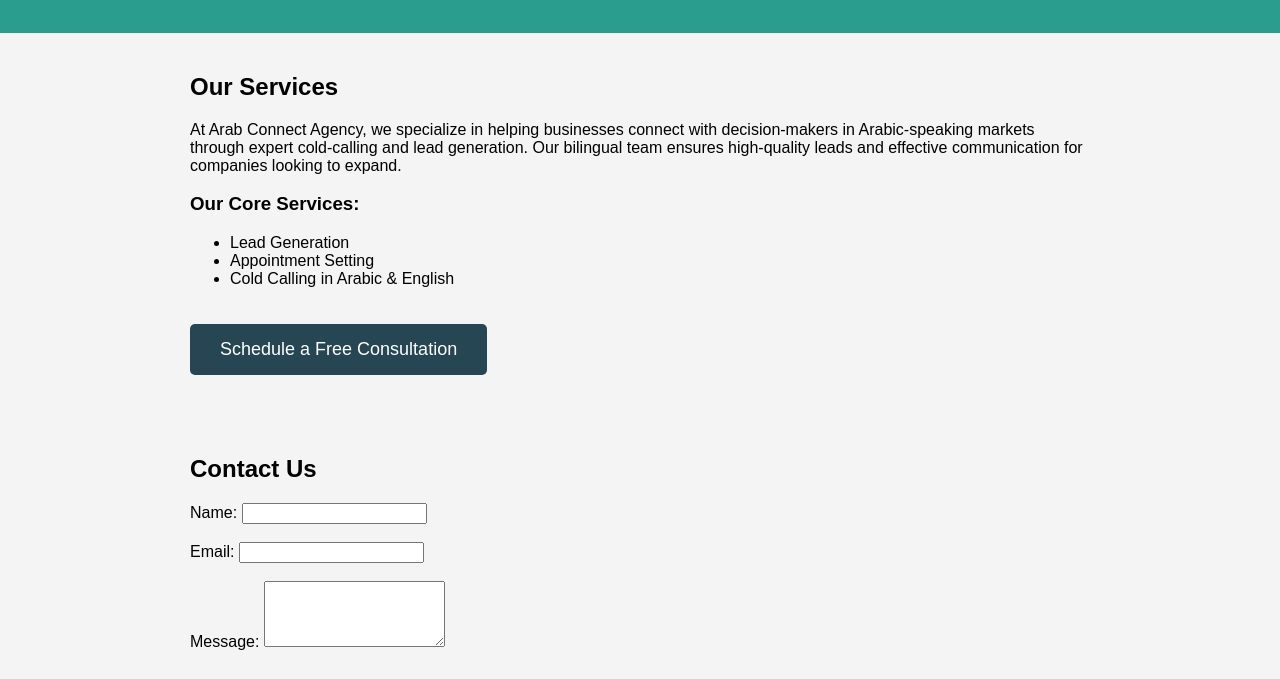
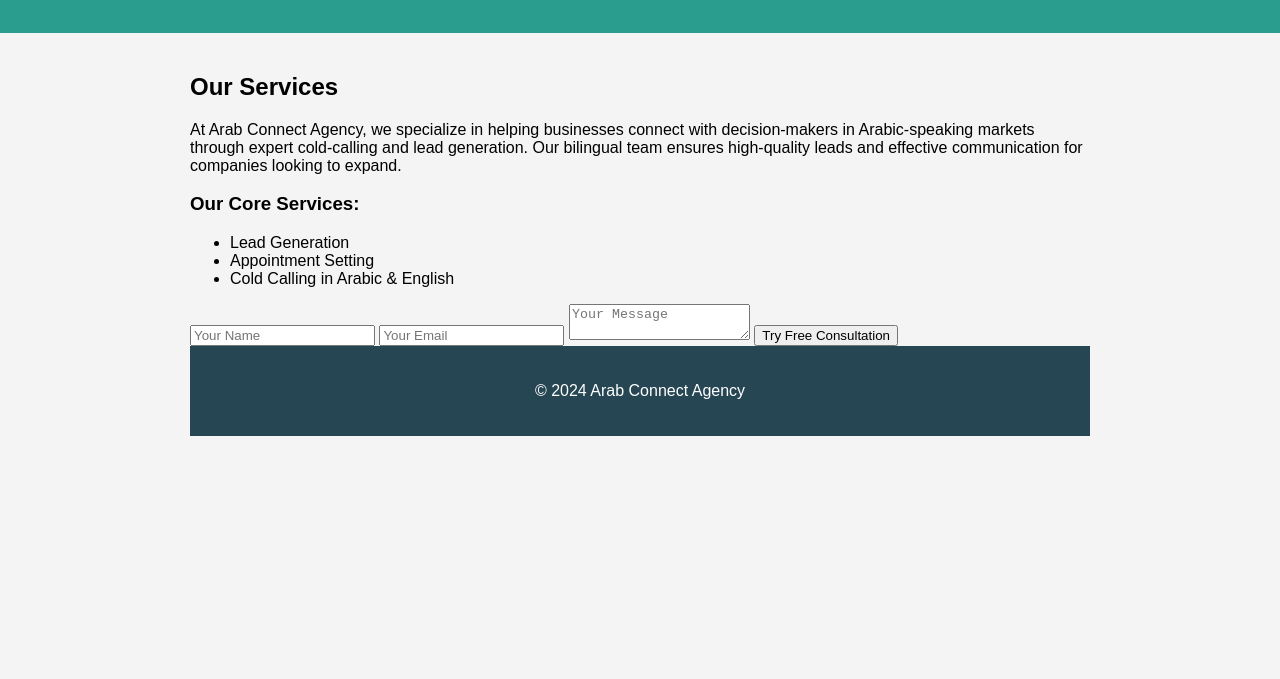
Before and after one commit to boddda911/Arab-Connect-Agency, a plain HTML site: page Index.html in a window 1280 px wide. Shown: the part 121-800 px from the top of the page. Drawn offline with Linux system fonts and the light colour scheme.

Commit message:
Update Index.html

```diff
--- a/Index.html
+++ b/Index.html
@@ -64,23 +64,12 @@
       <li>Cold Calling in Arabic & English</li>
     </ul>
 
-    <a href="#contact" class="cta-button">Schedule a Free Consultation</a>
-  </div>
-
-  <!-- Contact Form Section -->
-  <div id="contact" class="container">
-    <h2>Contact Us</h2>
-    <form>
-      <label for="name">Name:</label>
-      <input type="text" id="name" name="name" required><br><br>
-      <label for="email">Email:</label>
-      <input type="email" id="email" name="email" required><br><br>
-      <label for="message">Message:</label>
-      <textarea id="message" name="message" rows="4" required></textarea><br><br>
-      <button type="submit" class="cta-button">Submit</button>
-    </form>
-  </div>
-
+    <form name="free-consultation" method="POST" data-netlify="true">
+    <input type="text" name="name" placeholder="Your Name" required>
+    <input type="email" name="email" placeholder="Your Email" required>
+    <textarea name="message" placeholder="Your Message" required></textarea>
+    <button type="submit">Try Free Consultation</button>
+</form>
   <!-- Footer -->
   <footer>
     <p>© 2024 Arab Connect Agency</p>
```
